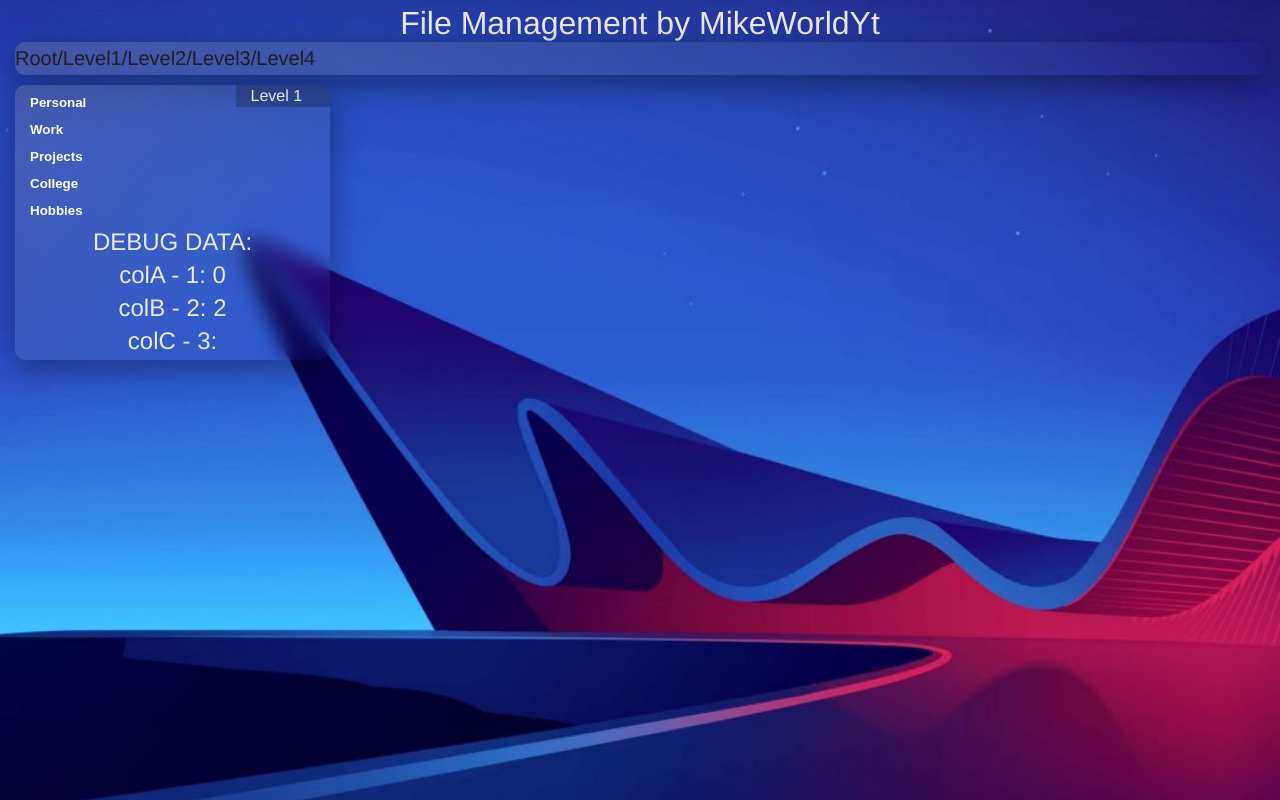
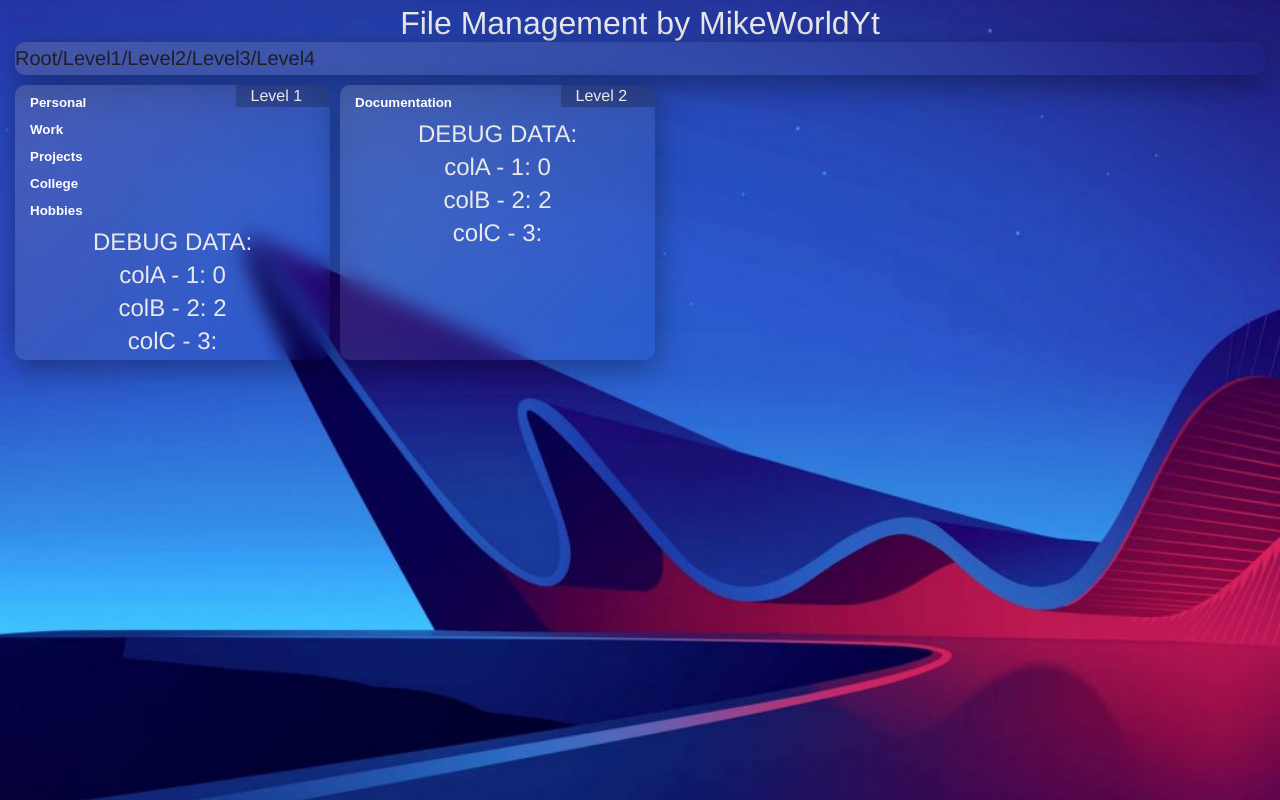
Before and after one commit to MikeWorldYt/Directory-react, a React (Vite) app: page / in a window 1280 px wide. Both pictures are taken after a click on the button "Personal". Built offline with nearby package versions, Linux system fonts and the light colour scheme.

Commit message:
Div per container

```diff
--- a/src/components/column.jsx
+++ b/src/components/column.jsx
@@ -33,7 +33,7 @@ export default function Container(props) {
   return (
     <>
       {hasData && (
-        <container className='level' id={`level${props.colA}`}>
+        <div className='container level' id={`level${props.colA}`}>
           <div className='col-h'>
             <h4> Level {props.colA}</h4>
           </div>
@@ -52,7 +52,7 @@ export default function Container(props) {
           <h1>colA - 1: {colA}</h1>
           <h1>colB - 2: {colB}</h1>
           <h1>colC - 3: {colC}</h1>
-        </container>
+        </div>
       )}
       <Column2 colA={colA} colB={colB} colC={colC}/>
     </>
@@ -60,5 +60,5 @@ export default function Container(props) {
 }
 
 Container.propTypes = {
-  colA: PropTypes.string.isRequired
+  colA: PropTypes.string
 };
--- a/src/components/column2.jsx
+++ b/src/components/column2.jsx
@@ -14,8 +14,8 @@ export default function Container2(props) {
 
   useEffect(() => {
     setColB(props.colB)
-    setColC(undefined)
-  }, [])
+    setColC(props.colC)
+  }, [props.colA])
 
 const handleClick = (dataID, dataLVL, dataLAB) => {
       let getID = dataID
@@ -36,7 +36,7 @@ const handleClick = (dataID, dataLVL, dataLAB) => {
   return (
     <>
       {hasData && (
-        <container className='level' id={`level${props.colB}`}>
+        <div className='container level' id={`level${props.colB}`}>
           <div className='col-h'>
             <h4> Level {props.colB}</h4>
           </div>
@@ -55,7 +55,7 @@ const handleClick = (dataID, dataLVL, dataLAB) => {
           <h1>colA - 1: {colA}</h1>
           <h1>colB - 2: {colB}</h1>
           <h1>colC - 3: {colC}</h1>
-        </container>
+        </div>
       )}
       <Column3 colA={colA} colB={colB} colC={colC} />
     </>
@@ -63,7 +63,7 @@ const handleClick = (dataID, dataLVL, dataLAB) => {
 }
 
 Container2.propTypes = {
-  colA: PropTypes.string.isRequired,
-  colB: PropTypes.string.isRequired,
-  colC: PropTypes.string.isRequired
+  colA: PropTypes.string,
+  colB: PropTypes.string,
+  colC: PropTypes.string
 };
--- a/src/components/column3.jsx
+++ b/src/components/column3.jsx
@@ -5,10 +5,11 @@ import { useEffect, useState } from 'react';
 
 
 export default function Container3(props) {
+  const [colA, setColA] = useState(props.colA)
+  const [colB, setColB] = useState(props.colB);
   const data = props.colC !== undefined ? ( levelsData.alldata[props.colA].data[props.colB].data || [] ) : [];
   const hasData = data.length > 0;
-  const [colA, setColA] = useState(props.colA)
-  const [colB, setColB] = useState(props.colB);
+
   // const [selectioned, setSelectioned] = useState(undefined);
   // const [colD, setColD] = useState(null);
 
@@ -36,7 +37,7 @@ const handleClick = (dataID, dataLVL, dataLAB) => {
   return (
     <>
       {hasData && (
-        <container className='level' id={`level${props.colC}`}>
+        <div className='container level' id={`level${props.colC}`}>
           <div className='col-h'>
             <h4> Level {props.colC}</h4>
           </div>
@@ -51,7 +52,7 @@ const handleClick = (dataID, dataLVL, dataLAB) => {
               </li>
             ))}
           </ul>
-        </container>
+        </div>
       )}
 
     </>
@@ -59,7 +60,7 @@ const handleClick = (dataID, dataLVL, dataLAB) => {
 }
 
 Container3.propTypes = {
-  colA: PropTypes.string.isRequired,
-  colB: PropTypes.string.isRequired,
-  colC: PropTypes.string.isRequired
+  colA: PropTypes.string,
+  colB: PropTypes.string,
+  colC: PropTypes.string
 };
--- a/src/components/head.jsx
+++ b/src/components/head.jsx
@@ -4,9 +4,9 @@ import Path from './path'
 function Head() {
   return (
     <section id='head'>
-      <container className='container'>
+      <div className='container'>
         <Path />
-      </container>
+      </div>
     </section>
   )
 }
--- a/src/components/styles/Components.css
+++ b/src/components/styles/Components.css
@@ -3,7 +3,7 @@
     display: flex;
 }
 
-container {
+.container {
     width: 100%;
     margin: 0rem 5px 10px;
     padding: 5px 0px;
```
